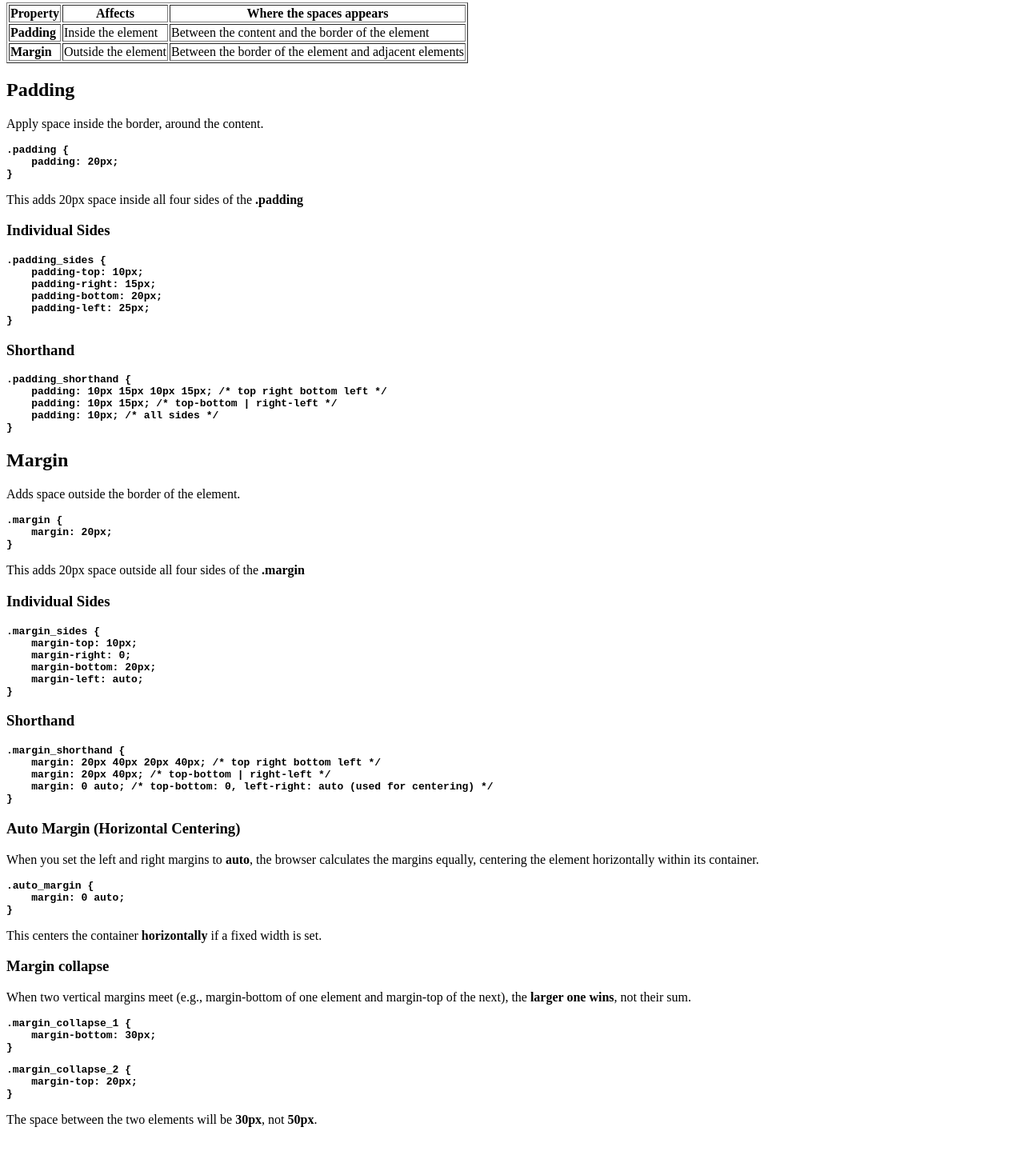
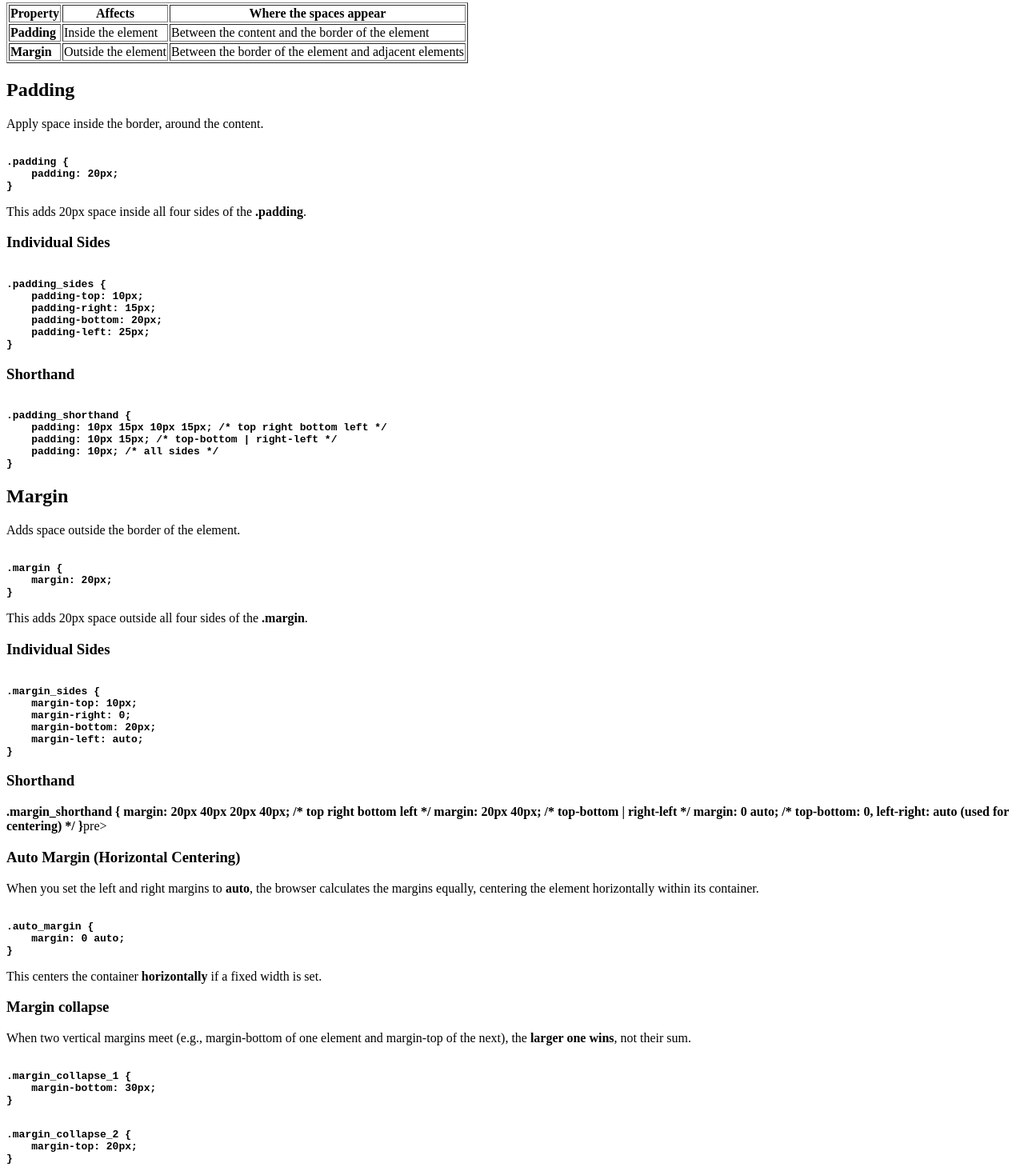
Before and after one commit to tirth-1110/web_development_journey_tirth-1110, a website: page section-05-introduction-to-css/33_margin_and_padding/margin_and_padding.html in a window 1280 px wide. Shown: the part 180-1649 px from the top of the page at 80% size. Before the commit the page ends 1605 px from the top, so only its background shows below. Drawn offline with Linux system fonts and the light colour scheme.

Commit message:
Updated 33_margin_and_padding

```diff
--- a/section-05-introduction-to-css/33_margin_and_padding/margin_and_padding.html
+++ b/section-05-introduction-to-css/33_margin_and_padding/margin_and_padding.html
@@ -7,13 +7,15 @@
 </head>
 <body>
     <h1>Margins And Paddings</h1>
-    <p><strong><b>Margin</b></strong> and <strong><b>Padding</b></strong> are two of the most commonly used properties in CSS to control <strong><b>spcaing</b></strong> aroung elements. They are part of the CSS <strong><b>Box Model</b></strong> and play a crucial role in layout and visual structure.</p>
+    <p><strong><b>Margin</b></strong> and <strong><b>Padding</b></strong> are two of the most commonly used properties in CSS to control <strong><b>spacing</b></strong> around elements. They are part of the CSS <strong><b>Box Model</b></strong> and play a crucial role in layout and visual structure.</p>
     <h2><strong><b>Padding</b></strong> vs <strong><b>Margin</b></strong></h2>
     <table border="1">
         <thead>
-            <th>Property</th>
-            <th>Affects</th>
-            <th>Where the spaces appears</th>
+            <tr>
+                <th>Property</th>
+                <th>Affects</th>
+                <th>Where the spaces appear</th>
+            </tr>
         </thead>
         <tbody>
             <tr>
@@ -30,65 +32,65 @@
     </table>
     <h2><strong><b>Padding</b></strong></h2>
     <p>Apply space inside the border, around the content.</p>
-    <strong><pre class="padding">
+    <pre class="padding"><b>
 .padding {
     padding: 20px;
-}</pre></strong>
-    <p>This adds 20px space inside all four sides of the <strong><b>.padding</b></strong></p>
+}</b></pre>
+    <p>This adds 20px space inside all four sides of the <strong><b>.padding</b></strong>.</p>
     <h3>Individual Sides</h3>
-    <strong><pre class="padding_sides">
+    <pre class="padding_sides"><b>
 .padding_sides {
     padding-top: 10px;
     padding-right: 15px;
     padding-bottom: 20px;
     padding-left: 25px;
-}</pre></strong>
+}</b></pre>
     <h3>Shorthand</h3>
-    <strong><pre class="padding_shorthand">
+    <pre class="padding_shorthand"><b>
 .padding_shorthand {
     padding: 10px 15px 10px 15px; /* top right bottom left */
     padding: 10px 15px; /* top-bottom | right-left */
     padding: 10px; /* all sides */
-}</pre></strong>
+}</b></pre>
     <h2><strong><b>Margin</b></strong></h2>
     <p>Adds space outside the border of the element.</p>
-    <strong><pre class="margin">
+    <pre class="margin"><b>
 .margin {
     margin: 20px;
-}</pre></strong>
-    <p>This adds 20px space outside all four sides of the <strong><b>.margin</b></strong></p>
+}</b></pre>
+    <p>This adds 20px space outside all four sides of the <strong><b>.margin</b></strong>.</p>
     <h3>Individual Sides</h3>
-    <strong><pre class="margin_sides">
+    <pre class="margin_sides"><b>
 .margin_sides {
     margin-top: 10px;
     margin-right: 0;
     margin-bottom: 20px;
     margin-left: auto;
-}</pre></strong>
+}</b></pre>
     <h3>Shorthand</h3>
-    <strong><pre class="margin_shorthand">
+    <body class="margin_shorthand"><b>
 .margin_shorthand {
     margin: 20px 40px 20px 40px; /* top right bottom left */
     margin: 20px 40px; /* top-bottom | right-left */
     margin: 0 auto; /* top-bottom: 0, left-right: auto (used for centering) */
-}</pre></strong>
+}</b></body>pre>
     <h3>Auto Margin (Horizontal Centering)</h3>
     <p>When you set the left and right margins to <strong><b>auto</b></strong>, the browser calculates the margins equally, centering the element horizontally within its container.</p>
-    <strong><pre class="auto_margin">
+    <pre class="auto_margin"><b>
 .auto_margin {
     margin: 0 auto;
-}</pre></strong>
+}</b></pre>
     <p>This centers the container <strong><b>horizontally</b></strong> if a fixed width is set.</p>
     <h3>Margin collapse</h3>
     <p>When two vertical margins meet (e.g., margin-bottom of one element and margin-top of the next), the <strong><b>larger one wins</b></strong>, not their sum.</p>
-    <strong><pre class="margin_collapse_1">
+    <pre class="margin_collapse_1"><b>
 .margin_collapse_1 {
     margin-bottom: 30px;
-}</pre></strong>
-    <strong><pre class="margin_collapse_2">
+}</b></pre>
+    <pre class="margin_collapse_2"><b>
 .margin_collapse_2 {
     margin-top: 20px;
-}</pre></strong>
+}</b></pre>
     <p>The space between the two elements will be <strong><b>30px</b></strong>, not <strong><b>50px</b></strong>.</p>
 </body>
 </html>
--- a/section-05-introduction-to-css/33_margin_and_padding/style.css
+++ b/section-05-introduction-to-css/33_margin_and_padding/style.css
@@ -9,7 +9,7 @@
     padding-left: 25px;
 }
 
-.padding_shorthands {
+.padding_shorthand {
     padding: 10px 15px 10px 15px;
 }
 
@@ -19,12 +19,12 @@
 
 .margin_sides {
     margin-top: 10px;
-    margin-right: 15px;
+    margin-right: 0;
     margin-bottom: 20px;
-    margin-left: 25px;
+    margin-left: auto;
 }
 
-.margin_shorthands {
+.margin_shorthand {
     margin: 20px 40px 20px 40px;
 }
 
```
